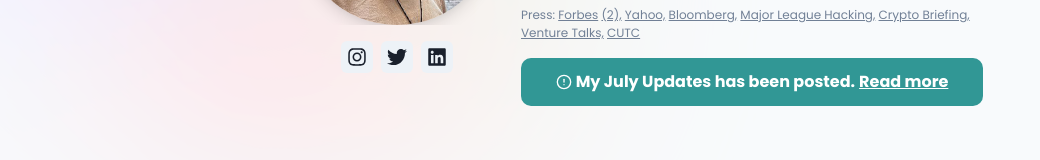
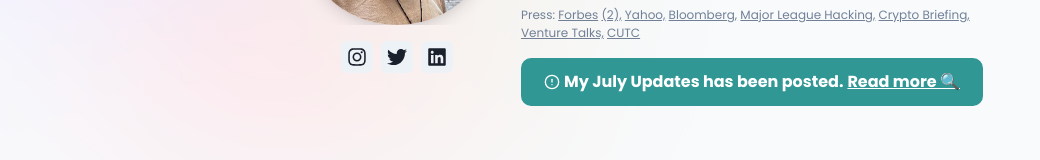
Before and after one commit to MattEspoz/personal-website, a Next.js app: page / in a window 1280 px wide. Shown: the part 388-548 px from the top of the page, without its empty margins (0-1040 px from the left). Built offline with nearby package versions, Linux system fonts and the light colour scheme.

Commit message:
added emoji

```diff
--- a/src/components/CalloutButton.tsx
+++ b/src/components/CalloutButton.tsx
@@ -29,7 +29,7 @@ const CalloutButton: React.FC<CalloutButtonProps> = ({ link, text }) => {
             target="_blank"
             rel="noopener noreferrer"
           >
-            Read more
+            Read more 🔍
           </Link>
         </Box>
       </Flex>
```
